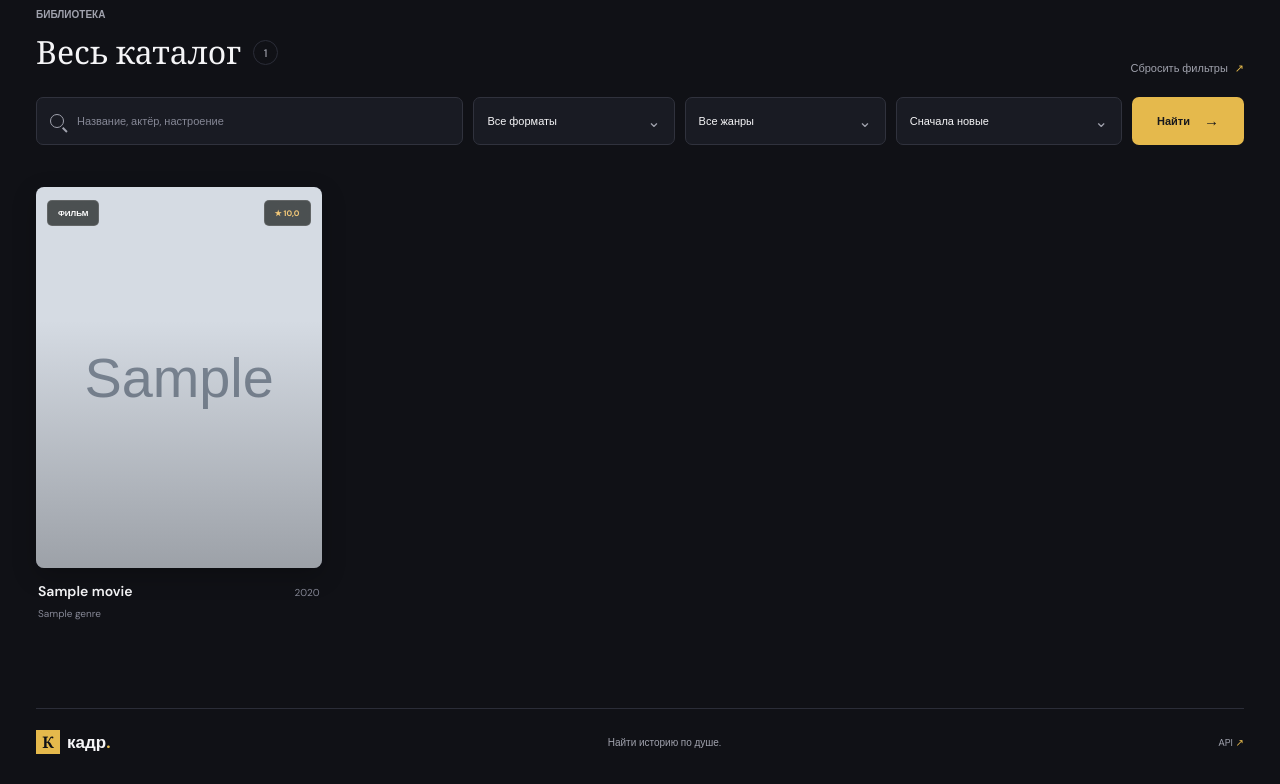
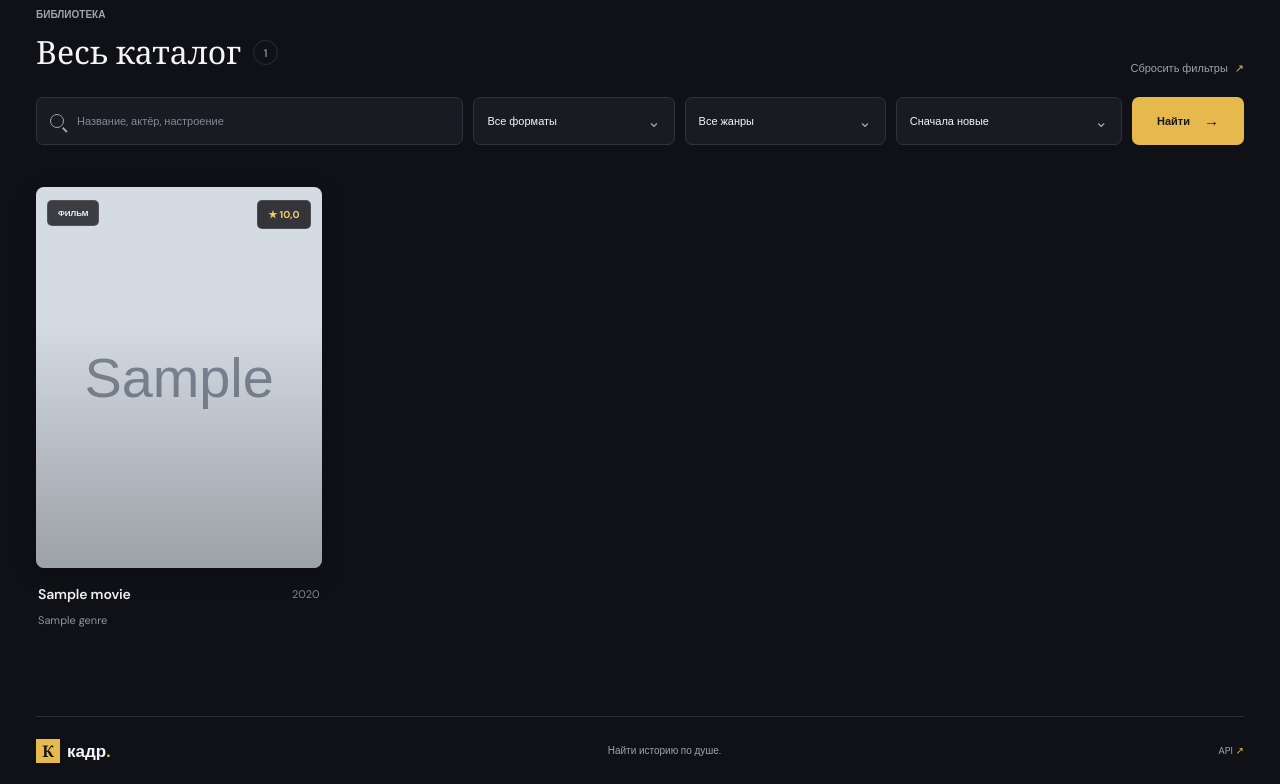
Before and after one commit to Den31211/top_website_final, a Django app: page / in a window 1280 px wide. Shown: the part 462-1246 px from the top of the page. Before the commit the page ends 1216 px from the top, so only its background shows below. Run offline with Django 5.2, Linux system fonts and the light colour scheme; tables that the repository leaves empty hold one stand-in row (values such as "Sample post"); grey boxes marked "Sample" are stand-in pictures.

Commit message:
Поработал с карточками фильмов

```diff
--- a/apps/core/static/core/site.css
+++ b/apps/core/static/core/site.css
@@ -664,3 +664,146 @@ h1, h2, h3, p { margin-top: 0; }
     height: 44px;
   }
 }
+
+/* Типографика карточек фильмов */
+.home-page .movie-meta {
+  padding-top: 16px;
+}
+
+.home-page .movie-title-row {
+  align-items: flex-start;
+  gap: 10px;
+}
+
+.home-page .movie-title-row h3 {
+  font-size: 14px;
+  line-height: 1.45;
+  letter-spacing: -.15px;
+}
+
+.home-page .movie-title-row h3 a {
+  color: #f1f1f3;
+  transition: color .2s ease;
+}
+
+.home-page .movie-title-row h3 a:hover {
+  color: #e5b94c;
+}
+
+.home-page .movie-year {
+  padding-top: 3px;
+  color: #858795;
+  font-size: 11px;
+}
+
+.home-page .genre-line {
+  margin-top: 8px;
+  color: #9294a0;
+  font-size: 11px;
+  line-height: 1.5;
+}
+
+.home-page .genre-line span {
+  color: #e5b94c;
+}
+
+.home-page .format-tag {
+  color: #f1f1f3;
+  background: rgba(16, 17, 22, .78);
+}
+
+.home-page .rating-tag {
+  color: #f3ca65;
+  background: rgba(16, 17, 22, .82);
+  font-size: 10px;
+}
+
+.home-page .movie-card {
+  min-width: 0;
+}
+
+@media (max-width: 620px) {
+  .home-page .movie-meta {
+    padding-top: 11px;
+  }
+
+  .home-page .movie-title-row h3 {
+    font-size: 12px;
+  }
+
+  .home-page .movie-year,
+  .home-page .genre-line {
+    font-size: 9px;
+  }
+}
+/* Типографика карточек фильмов */
+.home-page .movie-meta {
+  padding-top: 16px;
+}
+
+.home-page .movie-title-row {
+  align-items: flex-start;
+  gap: 10px;
+}
+
+.home-page .movie-title-row h3 {
+  font-size: 14px;
+  line-height: 1.45;
+  letter-spacing: -.15px;
+}
+
+.home-page .movie-title-row h3 a {
+  color: #f1f1f3;
+  transition: color .2s ease;
+}
+
+.home-page .movie-title-row h3 a:hover {
+  color: #e5b94c;
+}
+
+.home-page .movie-year {
+  padding-top: 3px;
+  color: #858795;
+  font-size: 11px;
+}
+
+.home-page .genre-line {
+  margin-top: 8px;
+  color: #9294a0;
+  font-size: 11px;
+  line-height: 1.5;
+}
+
+.home-page .genre-line span {
+  color: #e5b94c;
+}
+
+.home-page .format-tag {
+  color: #f1f1f3;
+  background: rgba(16, 17, 22, .78);
+}
+
+.home-page .rating-tag {
+  color: #f3ca65;
+  background: rgba(16, 17, 22, .82);
+  font-size: 10px;
+}
+
+.home-page .movie-card {
+  min-width: 0;
+}
+
+@media (max-width: 620px) {
+  .home-page .movie-meta {
+    padding-top: 11px;
+  }
+
+  .home-page .movie-title-row h3 {
+    font-size: 12px;
+  }
+
+  .home-page .movie-year,
+  .home-page .genre-line {
+    font-size: 9px;
+  }
+}
```
